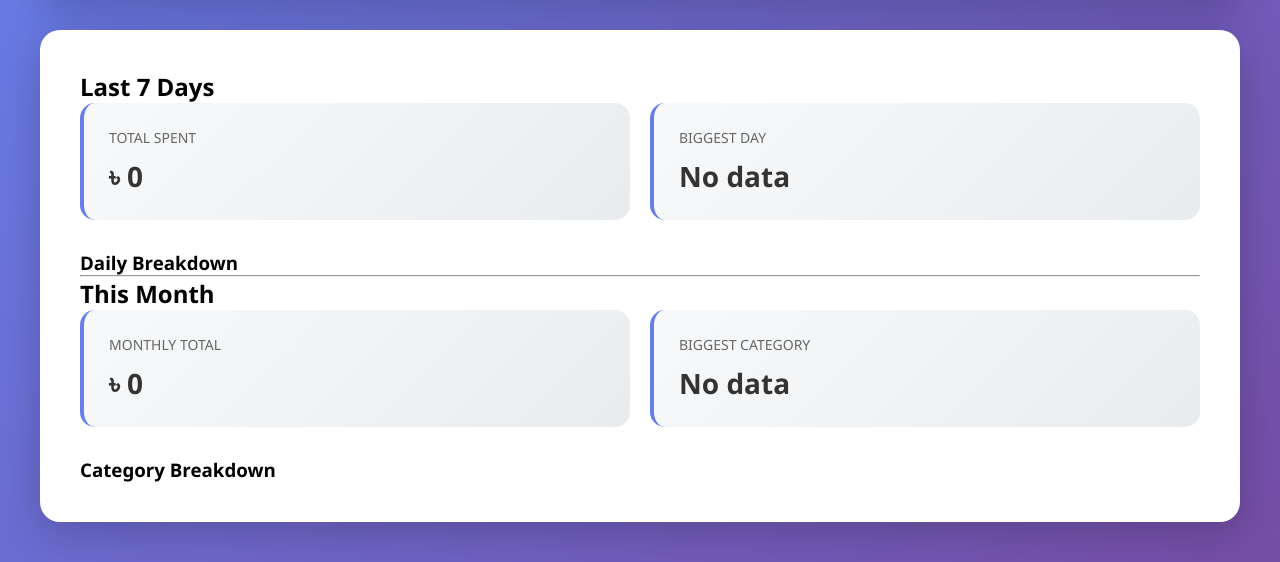
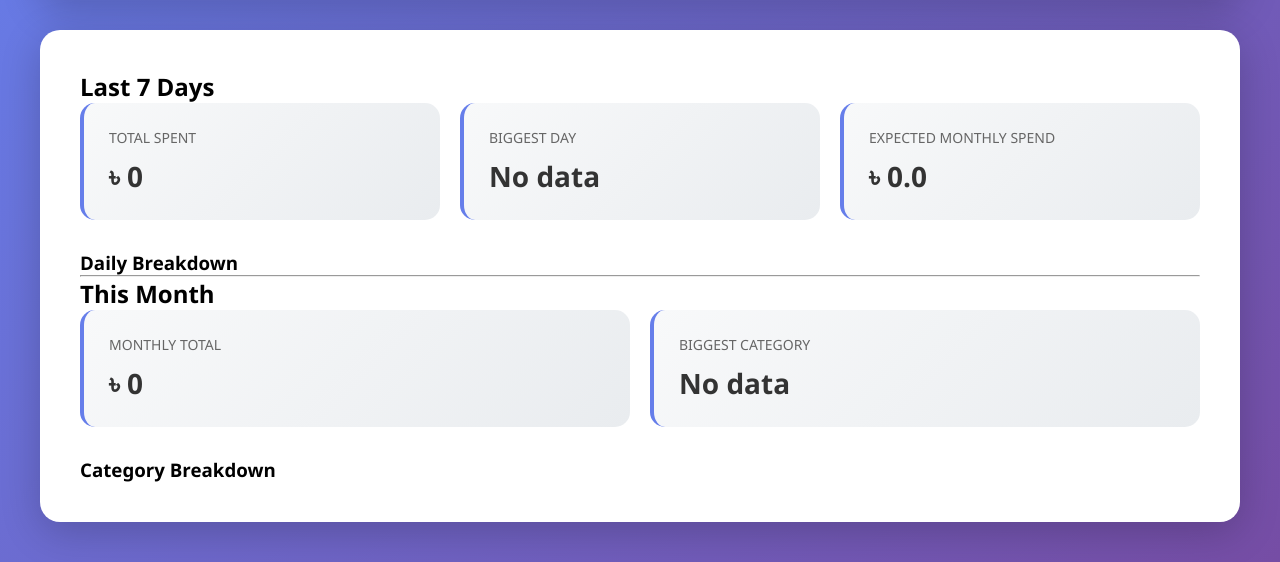
Before and after one commit to khandakeraliariyan/SpendSenseAI, a Django app: page /dashboard/ in a window 1280 px wide. Shown: the part 163-725 px from the top of the page. Run offline with Django 5.2, Linux system fonts and the light colour scheme; the visitor is signed in with stand-in values (Sample User, id 1); data that the repository does not hold is empty.

Commit message:
Spending prediction engine added

```diff
--- a/backend/accounts/templates/dashboard.html
+++ b/backend/accounts/templates/dashboard.html
@@ -234,6 +234,12 @@
                     </p>
                 </div>
 
+                <div class="stat-card">
+                    <h3>Expected Monthly Spend</h3>
+                    <p>৳ {{ predicted_month }}</p>
+                </div>
+
+
             </div>
 
             <h3>Daily Breakdown</h3>
--- a/backend/dashboard/views.py
+++ b/backend/dashboard/views.py
@@ -30,6 +30,10 @@ def dashboard_view(request):
 
     biggest_day = daily.order_by("-total").first()
 
+    # -------- PREDICTION --------
+    daily_avg = weekly_total / 7
+    predicted_month = round(daily_avg * 30, 2)
+
     # -------- MONTHLY --------
 
     monthly_expenses = Expense.objects.filter(
@@ -54,6 +58,8 @@ def dashboard_view(request):
         "daily": daily,
         "biggest_day": biggest_day,
 
+        "predicted_month": predicted_month,
+
         "monthly_total": round(monthly_total, 2),
         "categories": categories,
         "biggest_category": biggest_category,
```
